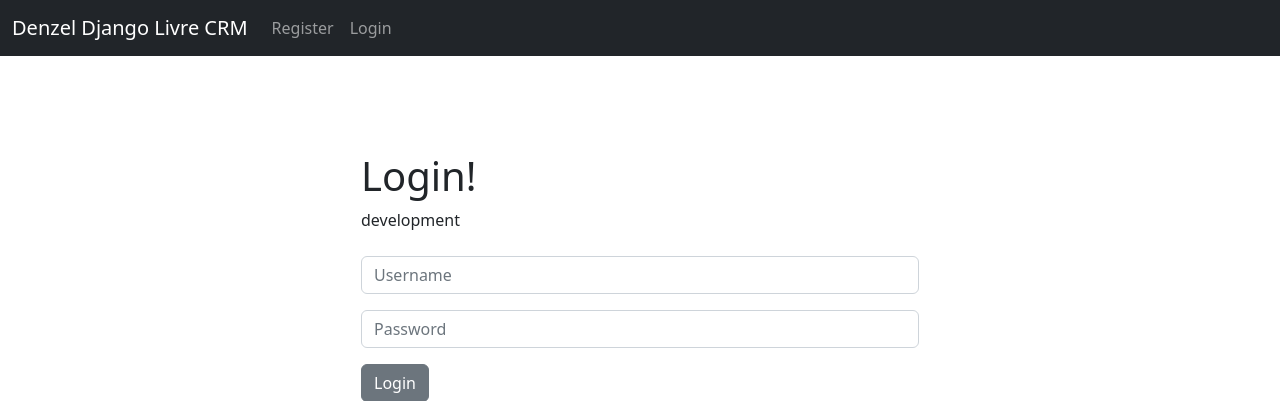
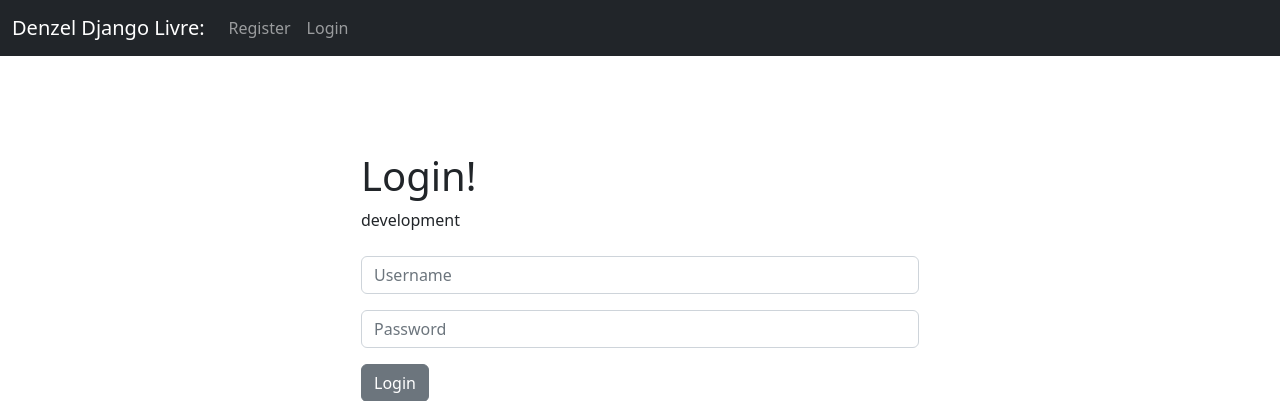
Before and after one commit to renancoradini/crud-django-dcrm, a Django app: page / in a window 1280 px wide. Shown: the top 401 px of the page. Run offline with Django 4.2, Linux system fonts and the light colour scheme.

Commit message:
merge denzelappinfra com djangocrm

```diff
--- a/website/templates/navbar.html
+++ b/website/templates/navbar.html
@@ -1,6 +1,6 @@
 <nav class="navbar navbar-expand-lg navbar-dark bg-dark">
   <div class="container-fluid">
-    <a class="navbar-brand" href="{% url 'home' %}">Denzel Django Livre CRM</a>
+    <a class="navbar-brand" href="{% url 'home' %}">Denzel Django Livre:</a>
     <button class="navbar-toggler" type="button" data-bs-toggle="collapse" data-bs-target="#navbarSupportedContent" aria-controls="navbarSupportedContent" aria-expanded="false" aria-label="Toggle navigation">
       <span class="navbar-toggler-icon"></span>
     </button>
```
